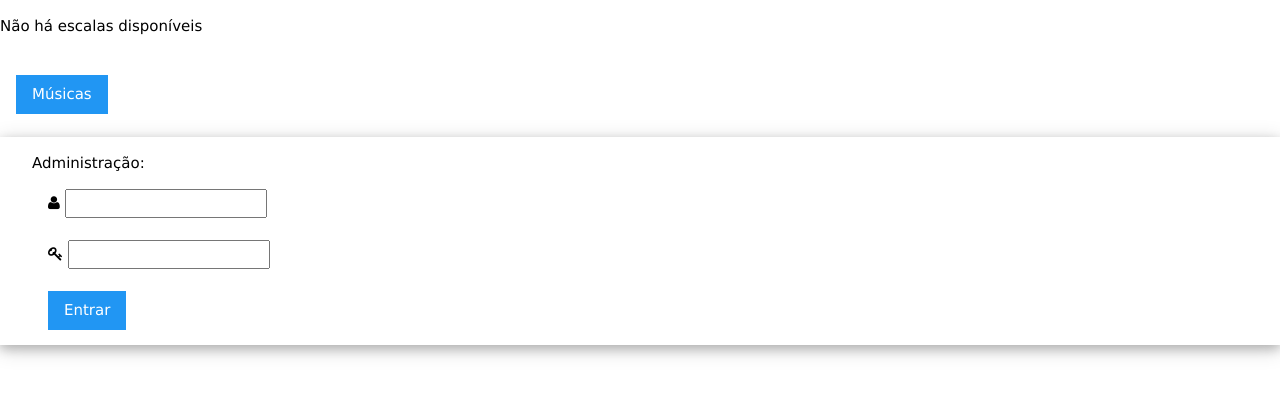
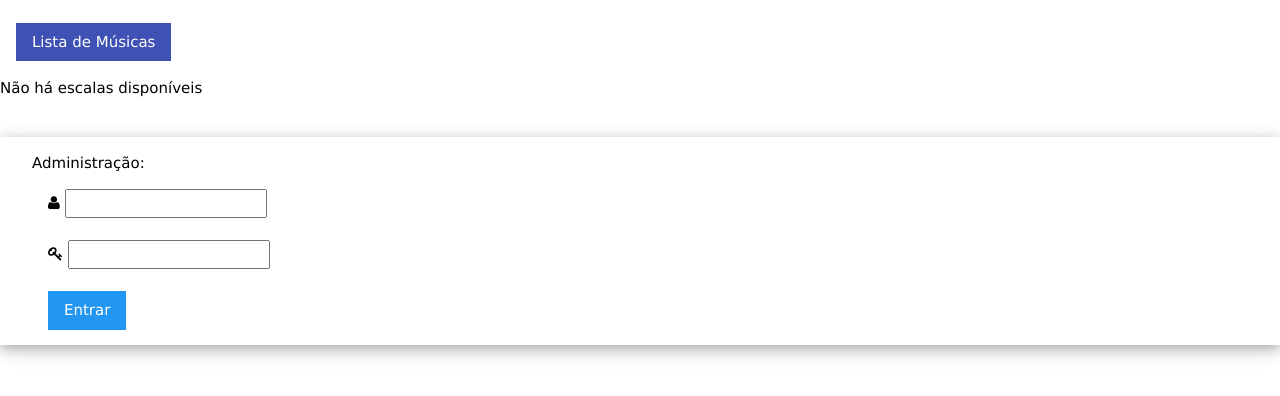
Before and after one commit to rotognin/escalamusical, a PHP site: page / in a window 1280 px wide. Shown: the part 72-468 px from the top of the page. Run offline with PHP 8.4, Linux system fonts and the light colour scheme; data that the repository does not hold is empty.

Commit message:
Botão de músicas acima no site

```diff
--- a/index.php
+++ b/index.php
@@ -36,6 +36,10 @@ $grupos = Model\Grupo::listar(false);
         <header class="w3-container w3-blue w3-margin-top">
             <h3>Louvor IBaPark</h3>
         </header>
+        <br>
+        <div class="w3-container">
+            <a class="w3-button w3-indigo" href="principal.php?action=musicas">Lista de Músicas</a>
+        </div>
 
         <?php
         if (!empty($grupos)) {
@@ -106,10 +110,6 @@ $grupos = Model\Grupo::listar(false);
         ?>
     </div>
     <br>
-    <div class="w3-container">
-        <a class="w3-button w3-blue" href="principal.php?action=musicas">Músicas</a>
-    </div>
-    <br>
     <div class="w3-container w3-card-4">
         <div class="w3-container">
             <p>Administração:
```
